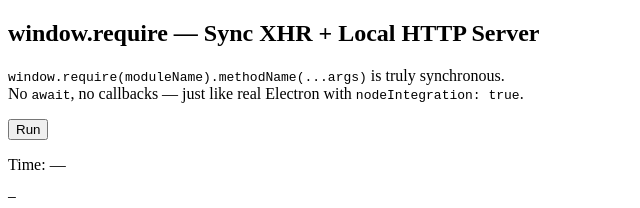
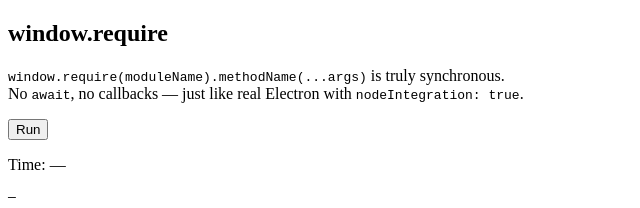
Before and after one commit to DevScholar/node-with-window-examples, a website: page require-test/require-test.html in a window 1280 px wide. Shown: the whole page, without its empty margins (0-640 px from the left). Drawn offline with Linux system fonts and the light colour scheme.

Commit message:
docs(require-test):  update page title to be more concise
Remove outdated descriptions from the title

```diff
--- a/require-test/require-test.html
+++ b/require-test/require-test.html
@@ -5,7 +5,7 @@
     <title>window.require — Sync XHR Demo</title>
 </head>
 <body>
-    <h2>window.require — Sync XHR + Local HTTP Server</h2>
+    <h2>window.require</h2>
     <p>
         <code>window.require(moduleName).methodName(...args)</code> is truly synchronous.<br>
         No <code>await</code>, no callbacks — just like real Electron with <code>nodeIntegration: true</code>.
```
